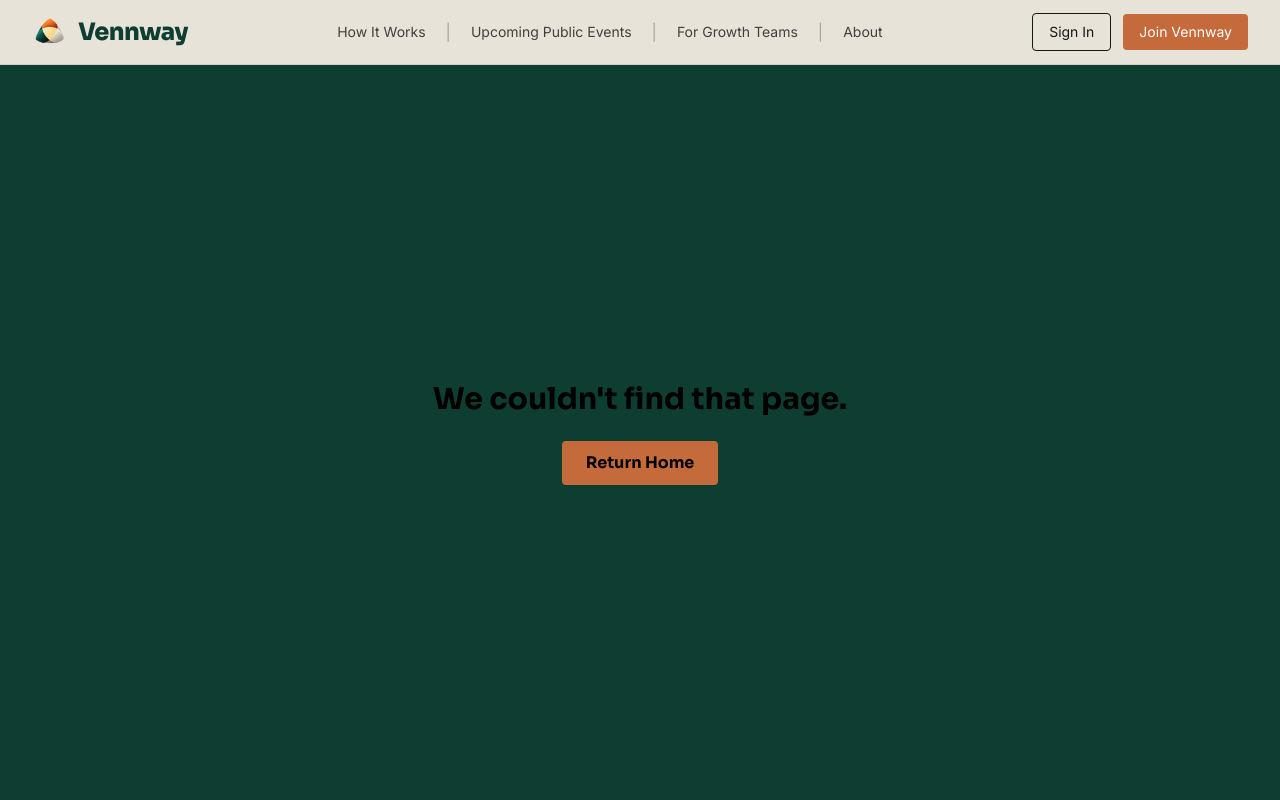
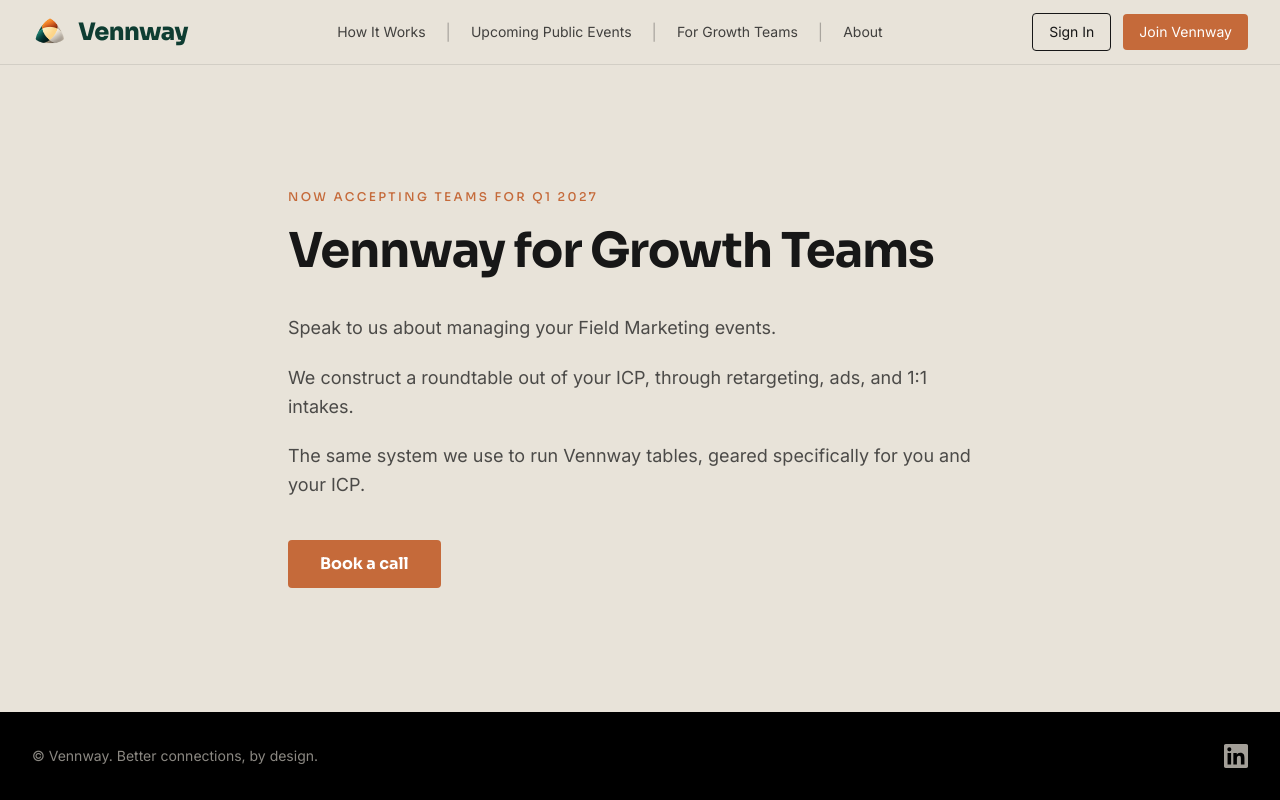
Before and after one commit to shelsoloa/vennway-web, a Next.js app: page /growth in a window 1280 px wide. Before the commit this address had no page. Built offline with nearby package versions, Linux system fonts and the light colour scheme.

Commit message:
Add growth page

```diff
--- a/app/_lib/links.ts
+++ b/app/_lib/links.ts
@@ -1,3 +1,4 @@
 export const INTAKE_URL = "https://cal.com/shelsoloa";
+export const GROWTH_URL = "https://cal.com/shelsoloa/vennway-growth";
 export const EVENTS_URL = "https://luma.com/vennway";
 export const LINKEDIN_URL = "https://www.linkedin.com/company/vennway";
--- /dev/null
+++ b/app/growth/page.tsx
@@ -0,0 +1,44 @@
+import type { Metadata } from "next";
+import { Footer } from "../_components/Footer";
+import { GROWTH_URL } from "../_lib/links";
+
+export const metadata: Metadata = {
+  title: "For Growth Teams | Vennway",
+};
+
+export default function Growth() {
+  return (
+    <>
+      <main className="flex flex-1 items-center bg-stone">
+        <div className="mx-auto w-full max-w-3xl px-4 py-16 sm:px-6 sm:py-24 lg:px-8">
+          <p className="font-heading text-xs font-medium uppercase tracking-[0.2em] text-warm-clay">
+            Now accepting teams for Q1 2027
+          </p>
+          <h1 className="mt-4 font-heading text-3xl font-bold leading-tight tracking-tight text-charcoal sm:text-5xl">
+            Vennway for Growth Teams
+          </h1>
+          <div className="mt-8 flex flex-col gap-5 text-lg leading-relaxed text-charcoal/75">
+            <p>Speak to us about managing your Field Marketing events.</p>
+            <p>
+              We construct a roundtable out of your ICP, through retargeting,
+              ads, and 1:1 intakes.
+            </p>
+            <p>
+              The same system we use to run Vennway tables, geared specifically
+              for you and your ICP.
+            </p>
+          </div>
+          <a
+            href={GROWTH_URL}
+            target="_blank"
+            rel="noopener noreferrer"
+            className="mt-10 inline-block rounded-sm bg-warm-clay px-8 py-3 font-heading text-base font-bold text-white transition-colors hover:bg-warm-clay/85 focus-visible:outline-2 focus-visible:outline-offset-4 focus-visible:outline-warm-clay"
+          >
+            Book a call
+          </a>
+        </div>
+      </main>
+      <Footer />
+    </>
+  );
+}
```
